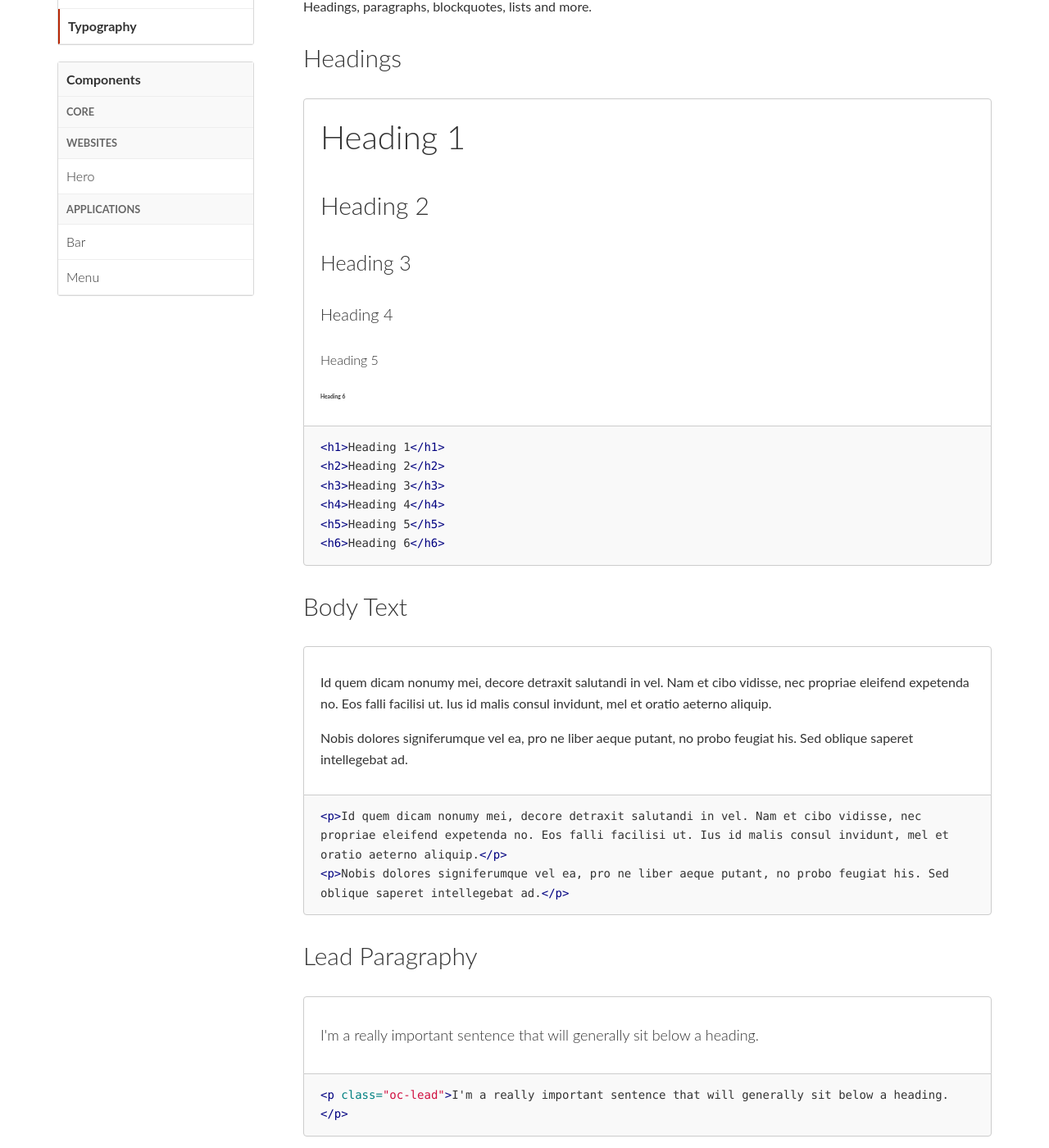
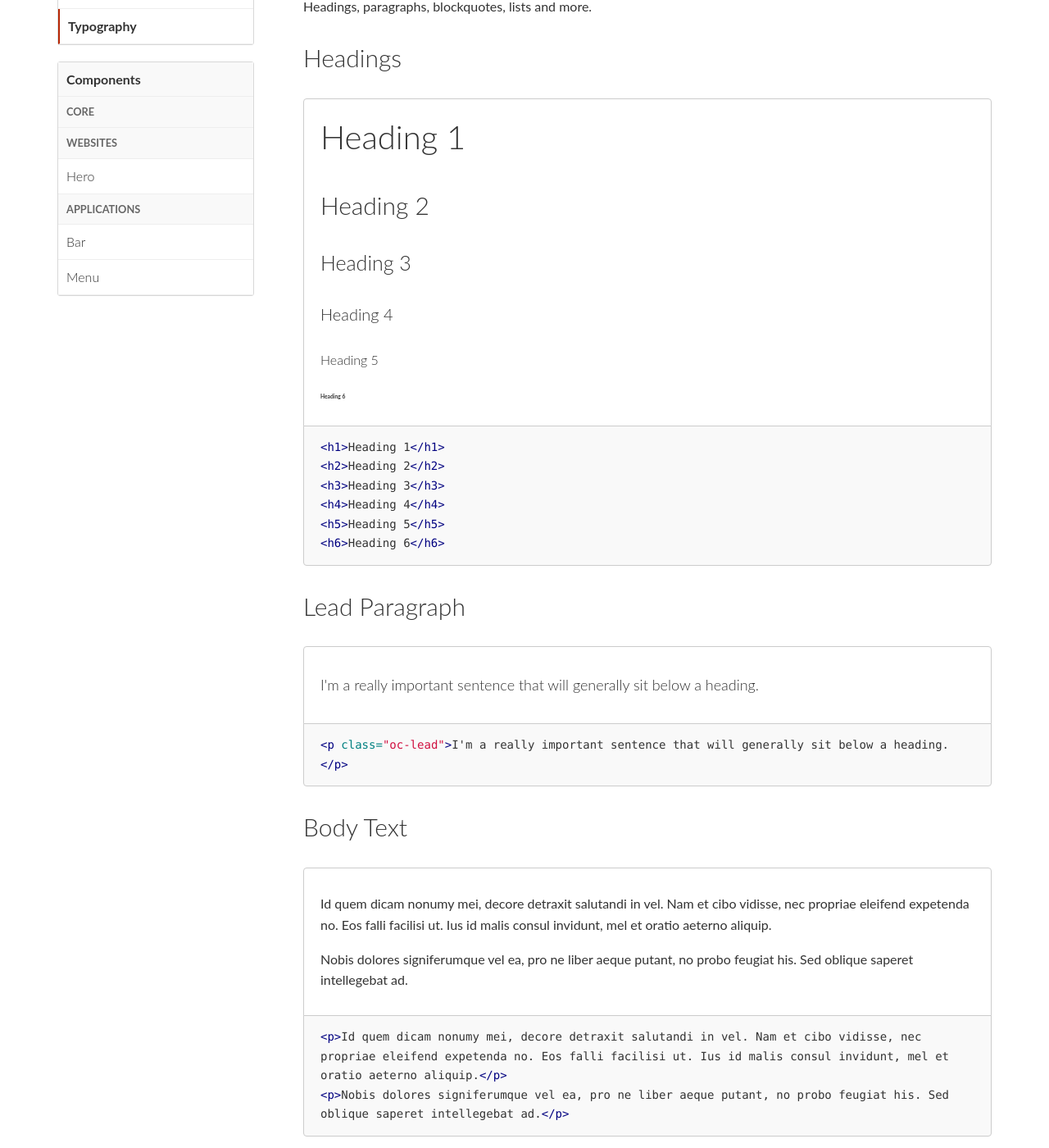
Before and after one commit to wearekick/ocarina, a Jekyll site: the page built from docs/docs/typography.html, in a window 1280 px wide and 1400 px high, scrolled down 174 px. Shown: the whole window at 82% size. Built offline with Jekyll 4.4.1, drawn with Linux system fonts in a browser that asks for light colours.

Commit message:
Improve type doc

```diff
--- a/docs/docs/typography.html
+++ b/docs/docs/typography.html
@@ -29,7 +29,22 @@
 <h6>Heading 6</h6>
 {% endhighlight %}
 
-<h2>Body Text</h2>
+<h2 id="lead-paragraph">
+  <a href="#lead-paragraph" class="anchor-link">#</a>
+  Lead Paragraph
+</h2>
+
+<div class="example">
+  <p class="oc-lead">I'm a really important sentence that will generally sit below a heading.</p>
+</div>
+{% highlight html %}
+<p class="oc-lead">I'm a really important sentence that will generally sit below a heading.</p>
+{% endhighlight %}
+
+<h2 id="body-text">
+  <a href="#body-text" class="anchor-link">#</a>
+  Body Text
+</h2>
 
 <div class="example">
   <p>Id quem dicam nonumy mei, decore detraxit salutandi in vel. Nam et cibo vidisse, nec propriae eleifend expetenda no. Eos falli facilisi ut. Ius id malis consul invidunt, mel et oratio aeterno aliquip.</p>
@@ -39,12 +54,3 @@
 <p>Id quem dicam nonumy mei, decore detraxit salutandi in vel. Nam et cibo vidisse, nec propriae eleifend expetenda no. Eos falli facilisi ut. Ius id malis consul invidunt, mel et oratio aeterno aliquip.</p>
 <p>Nobis dolores signiferumque vel ea, pro ne liber aeque putant, no probo feugiat his. Sed oblique saperet intellegebat ad.</p>
 {% endhighlight %}
-
-<h2>Lead Paragraphy</h2>
-
-<div class="example">
-  <p class="oc-lead">I'm a really important sentence that will generally sit below a heading.</p>
-</div>
-{% highlight html %}
-<p class="oc-lead">I'm a really important sentence that will generally sit below a heading.</p>
-{% endhighlight %}
```
